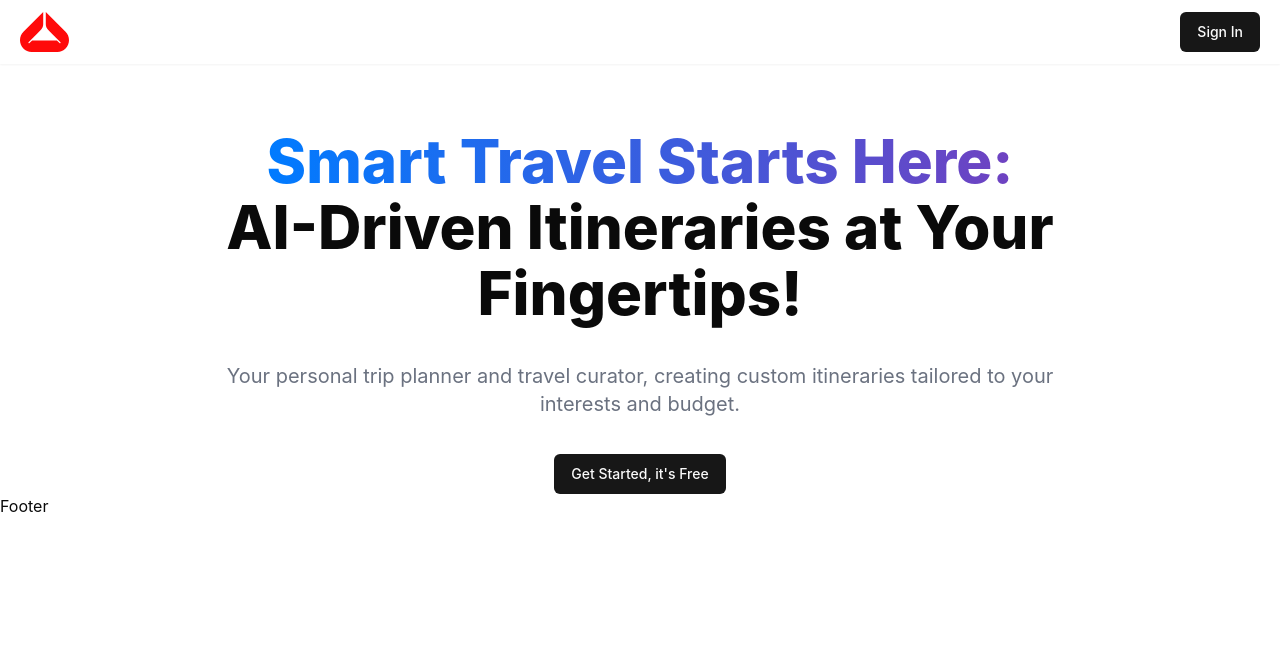
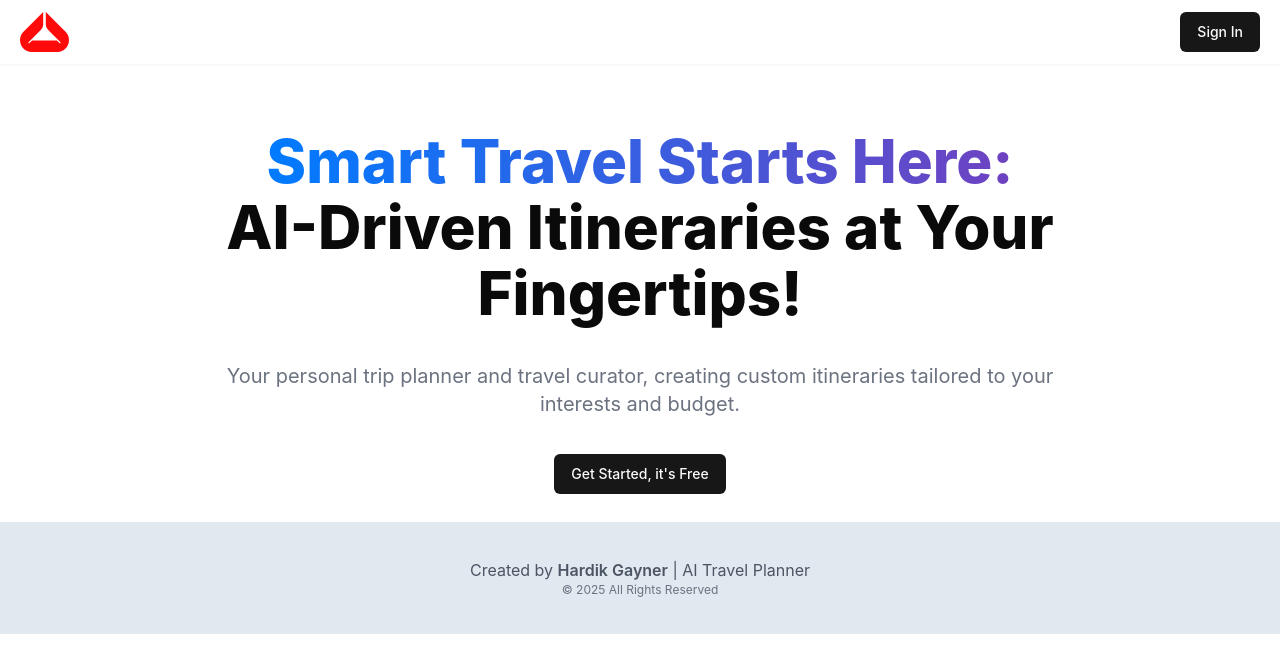
Before and after one commit to imHardik1606/AI-Travel-Planner, a React (Vite) app in the folder frontend/: page / in a window 1280 px wide. Shown: the top 672 px of the page. Built offline with nearby package versions, Linux system fonts and the light colour scheme; no server answers.

Commit message:
Display Place Photo using Google Photo API

```diff
--- /dev/null
+++ b/frontend/src/service/GlobalApi.jsx
@@ -0,0 +1,15 @@
+//https://developers.google.com/maps/documentation/places/web-service/text-search
+//doc link
+import axios from "axios";
+
+const BASE_URL = "https://places.googleapis.com/v1/places:searchText";
+
+const config = {
+  headers: {
+    "Content-Type": "application/json",
+    "X-Goog-Api-Key": import.meta.env.VITE_GOOGLE_PLACE_API_KEY,
+    "X-Goog-FieldMask": ["places.photos", "places.displayName", "places.id"],
+  },
+};
+
+export const GetPlaceDetails = (data) => axios.post(BASE_URL, data, config);
--- a/frontend/src/view-trip/components/Footer.jsx
+++ b/frontend/src/view-trip/components/Footer.jsx
@@ -1,9 +1,16 @@
-import React from 'react'
+import React from 'react';
 
 function Footer() {
   return (
-    <div>Footer</div>
-  )
+    <footer className="mt-7 bg-slate-200 py-4">
+      <div className="container mx-auto flex flex-col items-center justify-center h-20">
+        <h2 className="text-gray-600 text-sm sm:text-base">
+          Created by <span className="font-semibold">Hardik Gayner</span> | AI Travel Planner
+        </h2>
+        <p className="text-xs text-gray-500">© {new Date().getFullYear()} All Rights Reserved</p>
+      </div>
+    </footer>
+  );
 }
 
-export default Footer
+export default Footer;
--- a/frontend/src/view-trip/components/InfoSection.jsx
+++ b/frontend/src/view-trip/components/InfoSection.jsx
@@ -1,8 +1,30 @@
 import { Button } from '@/components/ui/button';
-import React from 'react'
+import { GetPlaceDetails } from '@/service/GlobalApi';
+import React, { useEffect } from 'react'
 import { IoIosSend } from "react-icons/io";
 
+const PHOTO_REF_URL='https://places.googleapis.com/v1/{NAME}/media?maxHeightPx=600&maxWidthPx=600&key=' + import.meta.env.VITE_GOOGLE_PLACE_API_KEY
+// console.log(import.meta.env.VITE_GOOGLE_PLACE_API_KEY);
+
 const InfoSection = ({trip}) => {
+
+  useEffect(()=>{
+    trip&&GetPlacePhoto();
+  },[trip]);
+
+  const GetPlacePhoto=async()=>{
+    const data={
+      textQuery:trip?.userSelection?.location?.label
+    }
+    const result = await GetPlaceDetails(data).then(resp=>{
+      console.log(resp.data.places[0].photos[3].name);
+
+      const PhotoUrl = PHOTO_REF_URL.replace('{NAME}',resp.data.places[0].photos[3].name);
+
+      console.log(PhotoUrl)
+    })
+  }
+
   return (
     <div>
         <img src="/trip.jpg" alt="" className='h-[340px] w-full object-cover rounded-xl'/>
```
